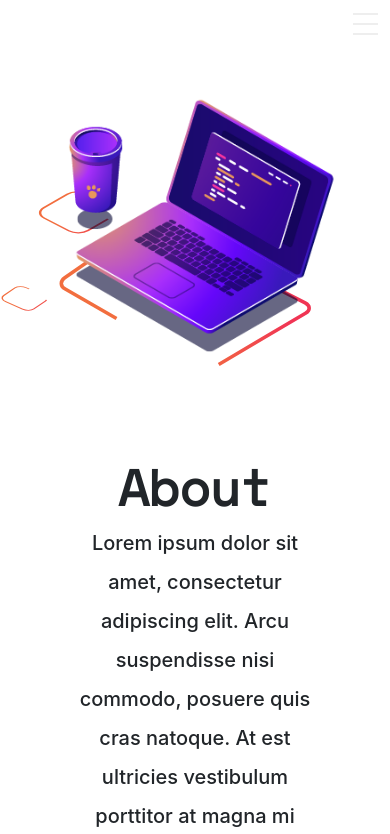
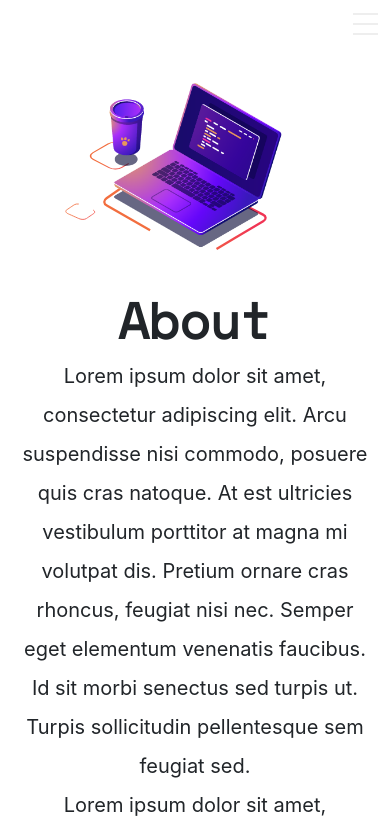
Before and after one commit to canvapromkd/ibeto-2022, a React (Create React App) app: page / in a window 390 px wide. Shown: the top 834 px of the page. Built offline with nearby package versions, Linux system fonts and the light colour scheme.

Commit message:
made responsive

```diff
--- a/src/App.css
+++ b/src/App.css
@@ -1,4 +1,22 @@
+/* Extra small devices (phones, 600px and down) */
 .App{
     min-height: 100vh;
-    margin-bottom: 20%;
+    margin-bottom: 10%;
 }
+@media only screen and (max-width: 600px) {
+    .App{
+        margin-bottom: 100%;
+    }
+}
+
+/* Small devices (portrait tablets and large phones, 600px and up) */
+@media only screen and (min-width: 600px) {}
+
+/* Medium devices (landscape tablets, 768px and up) */
+@media only screen and (min-width: 768px) {}
+
+/* Large devices (laptops/desktops, 992px and up) */
+@media only screen and (min-width: 992px) {}
+
+/* Extra large devices (large laptops and desktops, 1200px and up) */
+@media only screen and (min-width: 1200px) {}
--- a/src/sections/About/About.js
+++ b/src/sections/About/About.js
@@ -15,9 +15,9 @@ adipiscing elit. Arcu suspendisse nisi commodo, posuere quis cras natoque. At es
 Lorem ipsum dolor sit amet, consectetur
 adipiscing elit. Arcu suspendisse nisi commodo, posuere quis cras natoque. At est ultricies vestibulum porttitor at magna mi volutpat dis. Pretium ornare cras rhoncus, feugiat nisi nec. Semper eget elementum venenatis faucibus. Id sit morbi senectus sed turpis ut. Turpis sollicitudin pellentesque sem feugiat sed.feugiat nisi nec. Semper eget elementum venenatis faucibus. Id sit morbi senectus sed turpis ut. Turpis sollicitudin pellentesque sem feugiat sed.
         </div>
-        <div  data-aos="fade-up" className={about.greenBar}>
-          {/* <p>Register</p> */}
-        </div>
+        {/* <div  data-aos="fade-in" className={about.greenBar}>
+
+        </div> */}
         </div>
 
   )
--- a/src/sections/About/About.module.css
+++ b/src/sections/About/About.module.css
@@ -1,6 +1,6 @@
 /* DESKTOP */
 .main_div{
-    /* margin-top: 5%; */
+    margin-top: -7%;
 }
 .title{
     width: 154px;
@@ -44,3 +44,17 @@
 
 
 /* MOBILE */
+@media only screen and (max-width: 600px) {
+    .desc{
+        width: 90%;
+        display: flex;
+        font-family: 'Inter';
+        font-style: normal;
+        font-weight: 400;
+        font-size: 20px;
+        line-height: 39px;
+        position: relative;
+        text-align: center;
+        margin: 0 auto;
+    }
+}
--- a/src/sections/Faq/Faq.js
+++ b/src/sections/Faq/Faq.js
@@ -16,13 +16,17 @@ export default function Faq() {
     <div className="faq__maindiv">
       <div className="faqtitle" data-aos="fade-up">FAQ</div>
       <div className="accordion-content" data-aos="fade-up">
-      <Accordion sx={{marginTop:"2%",border:null}}>
+      <Accordion data-aos="fade-up" sx={{marginTop:"2%",border:null}}>
         <AccordionSummary
           expandIcon={<ExpandMoreIcon />}
           aria-controls="panel1a-content"
           id="panel1a-header"
         >
-          <Typography>Accordion 1</Typography>
+          <Typography sx={{
+            color:"#195AC7",
+            fontStyle:"Poppins",
+            fontSize:"130%"
+          }}>1.   Lorem ipsum dolor sit amet, consectetur ?</Typography>
         </AccordionSummary>
         <AccordionDetails>
           <Typography>
@@ -31,13 +35,19 @@ export default function Faq() {
           </Typography>
         </AccordionDetails>
       </Accordion >
-      <Accordion sx={{marginTop:"2%",border:null}} >
+      <Accordion data-aos="fade-up" sx={{marginTop:"2%",border:null}} >
         <AccordionSummary
           expandIcon={<ExpandMoreIcon />}
           aria-controls="panel2a-content"
           id="panel2a-header"
         >
-          <Typography>Accordion 2</Typography>
+          <Typography
+          sx={{
+            color:"#195AC7",
+            fontStyle:"Poppins",
+            fontSize:"130%"
+          }}
+          >2.   Lorem ipsum dolor sit amet ?</Typography>
         </AccordionSummary>
         <AccordionDetails>
           <Typography>
@@ -46,13 +56,19 @@ export default function Faq() {
           </Typography>
         </AccordionDetails>
       </Accordion>
-      <Accordion sx={{marginTop:"2%",border:null}}>
+      <Accordion data-aos="fade-up" sx={{marginTop:"2%",border:null}}>
         <AccordionSummary
           expandIcon={<ExpandMoreIcon />}
           aria-controls="panel1a-content"
           id="panel1a-header"
         >
-          <Typography>Accordion 1</Typography>
+          <Typography
+          sx={{
+            color:"#195AC7",
+            fontStyle:"Poppins",
+            fontSize:"130%"
+          }}
+          >3.   Lorem ipsum consectetur ?</Typography>
         </AccordionSummary>
         <AccordionDetails>
           <Typography>
@@ -61,13 +77,18 @@ export default function Faq() {
           </Typography>
         </AccordionDetails>
       </Accordion >
-      <Accordion sx={{marginTop:"2%",border:null}}>
+      <Accordion data-aos="fade-up" sx={{marginTop:"2%",border:null}}>
         <AccordionSummary
           expandIcon={<ExpandMoreIcon />}
           aria-controls="panel1a-content"
           id="panel1a-header"
         >
-          <Typography>Accordion 1</Typography>
+          <Typography
+          sx={{
+            color:"#195AC7",
+            fontStyle:"Poppins",
+            fontSize:"130%"
+          }}>4.   Lorem ipsum consectetur ?</Typography>
         </AccordionSummary>
         <AccordionDetails>
           <Typography>
@@ -76,13 +97,18 @@ export default function Faq() {
           </Typography>
         </AccordionDetails>
       </Accordion >
-      <Accordion sx={{marginTop:"2%",border:null}}>
+      <Accordion data-aos="fade-up" sx={{marginTop:"2%",border:null}}>
         <AccordionSummary
           expandIcon={<ExpandMoreIcon />}
           aria-controls="panel1a-content"
           id="panel1a-header"
         >
-          <Typography>Accordion 1</Typography>
+          <Typography
+          sx={{
+            color:"#195AC7",
+            fontStyle:"Poppins",
+            fontSize:"130%"
+          }}>5.   Lorem ipsum dolor sit amet, consectetur ?</Typography>
         </AccordionSummary>
         <AccordionDetails>
           <Typography>
@@ -91,13 +117,17 @@ export default function Faq() {
           </Typography>
         </AccordionDetails>
       </Accordion >
-      <Accordion sx={{marginTop:"2%",border:null}}>
+      <Accordion data-aos="fade-up" sx={{marginTop:"2%",border:null}}>
         <AccordionSummary
           expandIcon={<ExpandMoreIcon />}
           aria-controls="panel1a-content"
           id="panel1a-header"
         >
-          <Typography>Accordion 1</Typography>
+          <Typography sx={{
+            color:"#195AC7",
+            fontStyle:"Poppins",
+            fontSize:"130%"
+          }}>6.   Lorem ipsum dolor sit amet, cour ?</Typography>
         </AccordionSummary>
         <AccordionDetails>
           <Typography>
--- /dev/null
+++ b/src/sections/Landing/Landing.css
@@ -0,0 +1,15 @@
+.landAnime{
+    width: 61%;
+    display: flex;
+    /* height: 61%; */
+    /* background-color: aqua; */
+    margin: 0 auto;
+}
+
+/* Mobile */
+@media only screen and (max-width: 600px) {
+    .landAnime{
+        width: 89%;
+        /* height: 61%; */
+    }
+}
--- a/src/sections/Landing/Landing.js
+++ b/src/sections/Landing/Landing.js
@@ -2,6 +2,7 @@ import React from 'react'
 import Navbar from '../../components/Navbar/Navbar'
 import Lottie from 'react-lottie'
 import animation from '../../animations/landing.json'
+import './Landing.css'
 const Landing = () => {
   const defaultOptions = {
     loop: true,
@@ -14,13 +15,16 @@ const Landing = () => {
   return (
     <div>
       <Navbar/>
+      <div className="landAnime">
       <Lottie
 	    options={defaultOptions}
-        height={400}
-        marginLeft={12}
-        marginTop={12}
-        width={400}
+        // height={400}
+        // marginLeft={12}
+        // marginTop={12}
+        // width={400}
       />
+      </div>
+
     </div>
   )
 }
```
